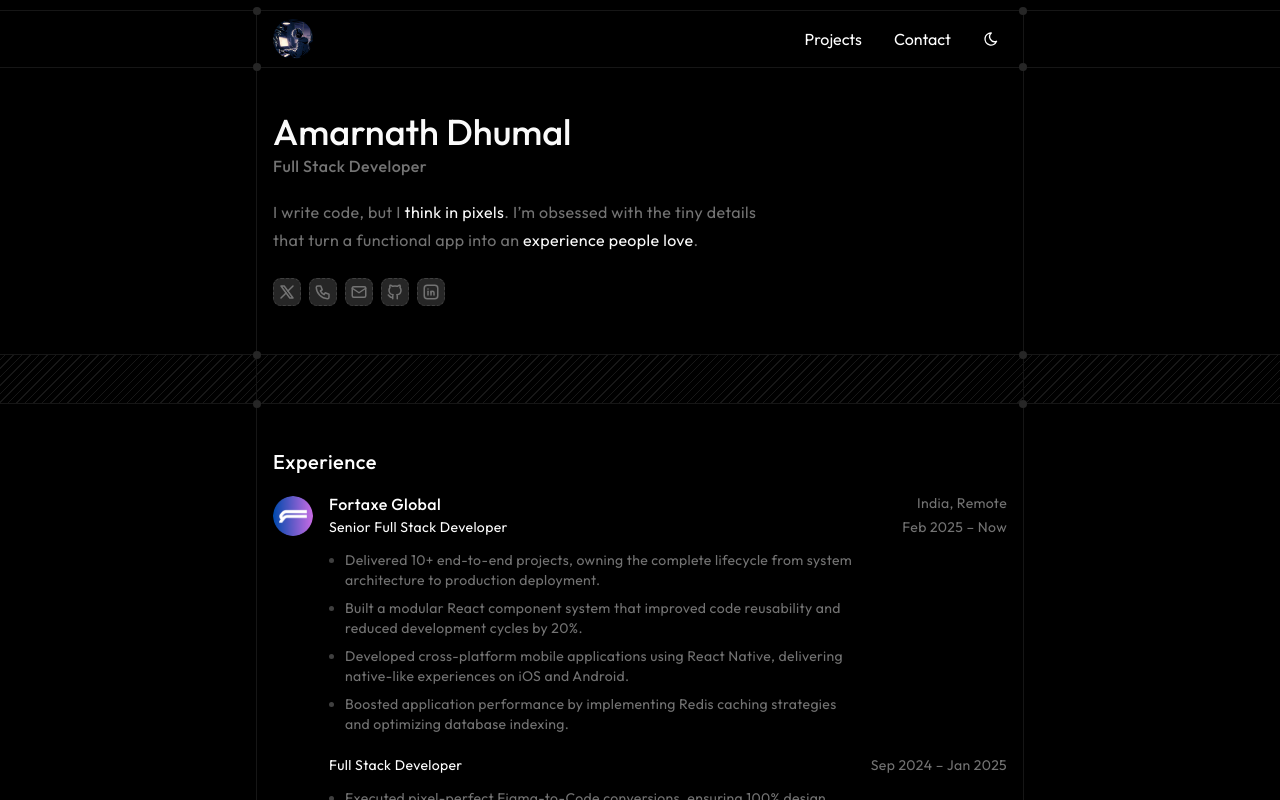
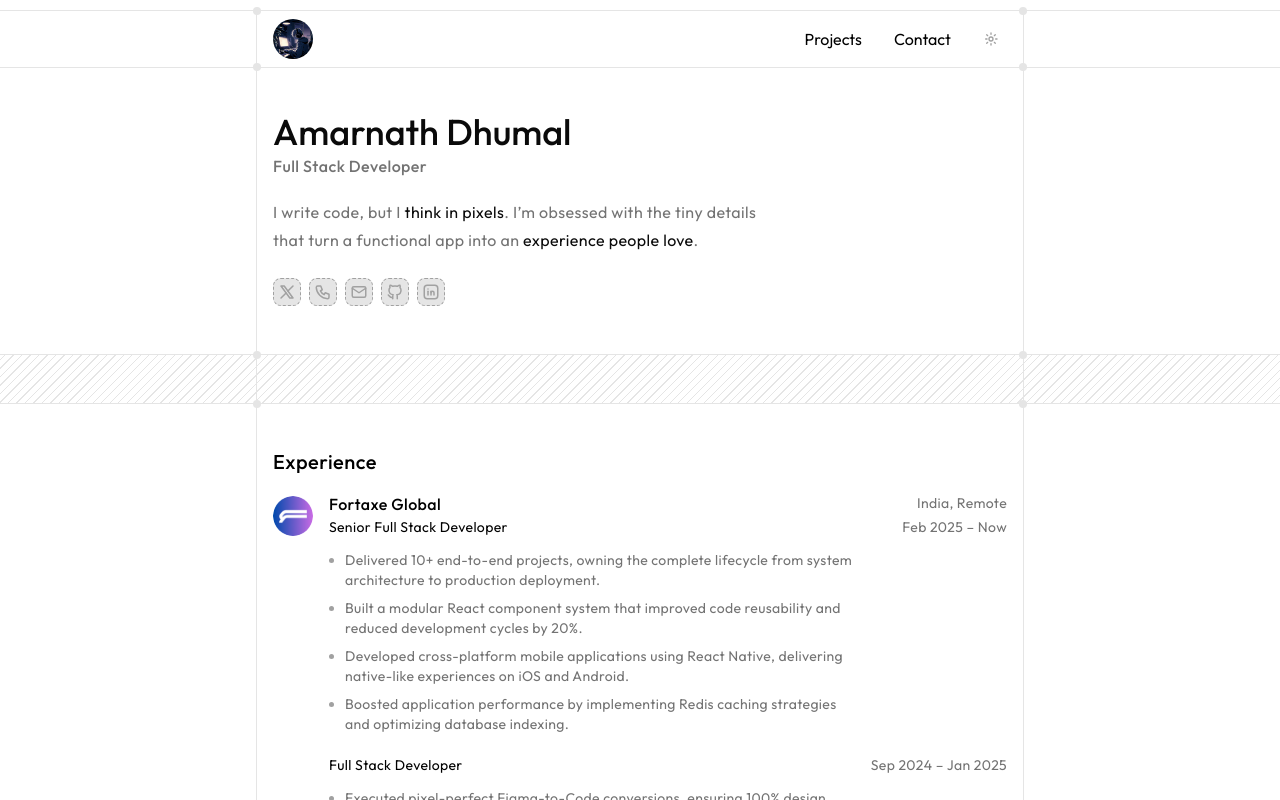
Before and after one commit to amarnath666/Portfolio, a Next.js app: page / in a window 1280 px wide. Shown: the top 800 px of the page. Built offline with nearby package versions, Linux system fonts and the light colour scheme; no server answers.

Commit message:
refactor: update hero, header, theme toggle styles and set default theme to system

```diff
--- a/app/layout.tsx
+++ b/app/layout.tsx
@@ -55,7 +55,7 @@
       >
         <ThemeProvider
           attribute="class"
-          defaultTheme="dark"
+          defaultTheme="system"
           enableSystem
 
         >
--- a/components/hero.tsx
+++ b/components/hero.tsx
@@ -28,7 +28,7 @@
           <div className="flex flex-col items-start gap-2 w-full">
             <div className="flex flex-row justify-between items-center w-full">
               <div>
-                <p className="text-[36px] font-outfit   text-foreground tracking-normal font-medium  leading-none ">
+                <p className="text-[24px] md:text-[36px] font-outfit   text-foreground tracking-normal font-medium  leading-none ">
                   Amarnath Dhumal
                 </p>
               </div>
@@ -61,7 +61,7 @@
                       transition: { duration: 0.3 }
                     }
                   }}
-                  className="text-text-secondary text-base font-medium leading-none flex  tracking-wide "
+                  className="text-text-secondary text-sm md:text-base font-medium leading-none flex  tracking-wide "
                 >
                   {roles[currentRoleIndex].split("").map((char, index) => (
                     <motion.span
@@ -80,7 +80,7 @@
           </div>
         </div>
         <div className="flex flex-col pt-6">
-          <p className="text-text-secondary text-base/7 tracking-wide max-w-[512px]">
+          <p className="text-text-secondary text-sm/5 md:text-base/7 tracking-wide max-w-[512px]">
             I write code, but I <span className="text-foreground">think in pixels</span>. I’m obsessed with the tiny details that turn a functional app into an <span className="text-foreground">experience people love</span>.
           </p>
 
--- a/components/ui/header.tsx
+++ b/components/ui/header.tsx
@@ -45,7 +45,7 @@
                             <Link
                                 key={item.name}
                                 href={item.href}
-                                className="relative px-2 py-1 text-base text-black dark:text-white tracking-normal transition-colors"
+                                className="relative px-2 py-1 text-sm md:text-base text-black dark:text-white tracking-normal transition-colors"
                                 onMouseEnter={() => setHovered(item.name)}
 
                             >
--- a/components/ui/theme-toggle.tsx
+++ b/components/ui/theme-toggle.tsx
@@ -25,7 +25,7 @@
             <TooltipTrigger asChild>
                 <button
                     onMouseEnter={onMouseEnter}
-                    className="hover:bg-neutral-200 dark:hover:bg-neutral-800 rounded-md p-2 flex items-center justify-center cursor-pointer transition-colors"
+                    className=" rounded-md p-2 flex items-center justify-center cursor-pointer transition-colors"
                     onClick={() => {
                         setTheme(resolvedTheme === "dark" ? "light" : "dark");
                         play();
@@ -41,7 +41,7 @@
                                 exit={{ rotate: 90, scale: 0 }}
                                 transition={{ duration: 0.2 }}
                             >
-                                <IconMoon size={16} className="text-black dark:text-white" />
+                                <IconMoon size={16} className="text-neutral-400 dark:text-text-secondary" />
                             </motion.div>
                             :
                             <motion.div
@@ -51,7 +51,7 @@
                                 exit={{ rotate: 90, scale: 0 }}
                                 transition={{ duration: 0.2 }}
                             >
-                                <IconBrightnessUp size={16} className="text-black dark:text-white" />
+                                <IconBrightnessUp size={16} className="text-neutral-400 dark:text-text-secondary" />
                             </motion.div>
                         )}
                     </AnimatePresence>
```
